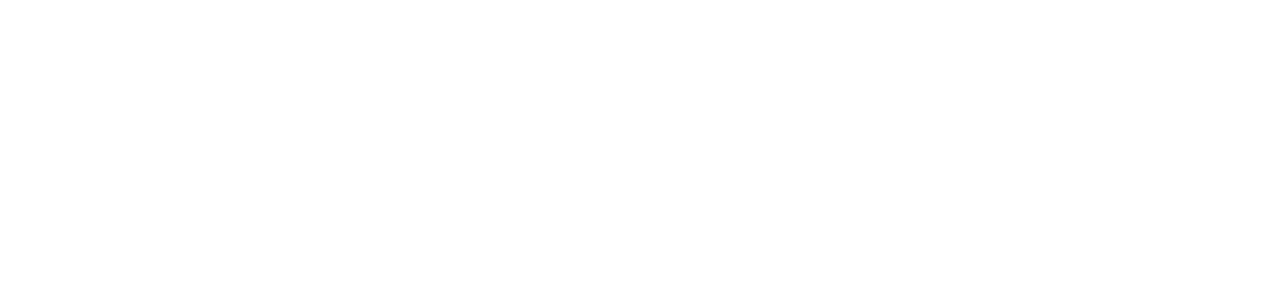
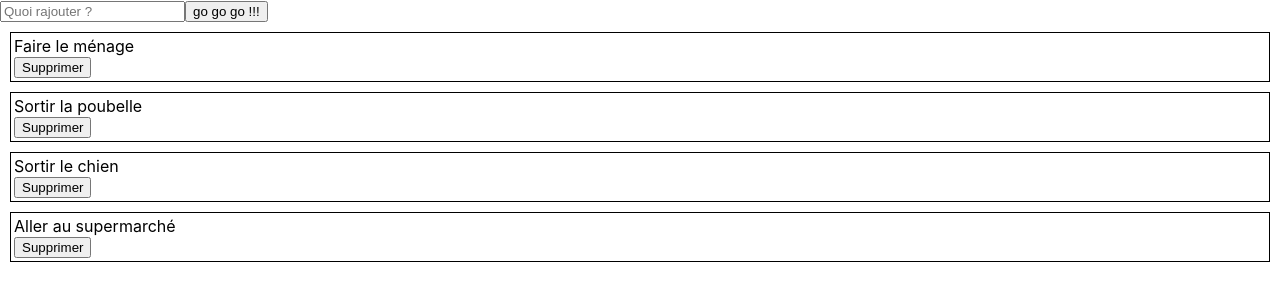
Before and after one commit to sugiilol/Todo-List, a React (Create React App) app: page / in a window 1280 px wide. Shown: the top 300 px of the page. Built offline with nearby package versions, Linux system fonts and the light colour scheme; the HTML template or start-up script is replaced by a standard one.

Commit message:
todolist initial

```diff
--- a/package.json
+++ b/package.json
@@ -6,9 +6,11 @@
     "@testing-library/jest-dom": "^5.16.5",
     "@testing-library/react": "^13.4.0",
     "@testing-library/user-event": "^13.5.0",
+    "bootstrap": "^5.2.3",
     "react": "^18.2.0",
     "react-dom": "^18.2.0",
     "react-scripts": "5.0.1",
+    "uuidv4": "^6.2.13",
     "web-vitals": "^2.1.4"
   },
   "scripts": {
--- a/src/App.js
+++ b/src/App.js
@@ -1,7 +1,10 @@
+import Item from "../src/Components/Item/Item"
+import Form from "../src/Components/Form/Form"
+
 function App() {
   return (
     <div className="App">
-
+      <Form />
     </div>
   );
 }
--- a/src/Components/Form/Form.js
+++ b/src/Components/Form/Form.js
@@ -0,0 +1,41 @@
+import {useState} from "react"
+import "./Form.css"
+import Item from "../Item/Item"
+import {v4 as uuidv4} from "uuid"
+
+
+function Form(){
+
+    const [dataState, setDataState] = useState([
+        {txt: "Faire le ménage", id: uuidv4()},
+        {txt: "Sortir la poubelle", id: uuidv4() },
+        {txt: "Sortir le chien", id: uuidv4() },
+        {txt: "Aller au supermarché", id:uuidv4() }
+    ])
+
+    const [stateInput, setStateInput] = useState()
+
+    const deleteElement = (id) => {
+        const indexOfItem = dataState.findIndex((item) => item.id === id)
+
+        const newArrDeleted = [...dataState]
+        newArrDeleted.splice(indexOfItem, 1)
+        setDataState(newArrDeleted)
+    }
+
+
+
+    return(
+        <>
+            <form>
+                <input type="text" placeholder="Quoi rajouter ?" onInput={stateInput}/>
+                <button>go go go !!!</button>
+            </form>
+            {dataState.map((item) => {
+                return <Item txt={item.txt} key={item.id} id={item.id} deleteFunc={deleteElement}/>
+            })}
+        </>
+    )
+}
+
+export default Form
--- a/src/Components/Item/Item.css
+++ b/src/Components/Item/Item.css
@@ -0,0 +1,5 @@
+.card{
+    border: solid 1px black;
+    padding: 3px;
+    margin:10px;
+}
--- a/src/Components/Item/Item.js
+++ b/src/Components/Item/Item.js
@@ -0,0 +1,15 @@
+import "./Item.css"
+
+function Item(props){
+    return (
+        <div className="card">
+            <div>{props.txt}</div>
+            <button onClick={() => props.deleteFunc(props.id)}>Supprimer</button>
+        </div>
+    )
+}
+
+
+
+
+export default Item
```
Also changed, not shown: 1 other file (tests, documents, lock files or other folders).
